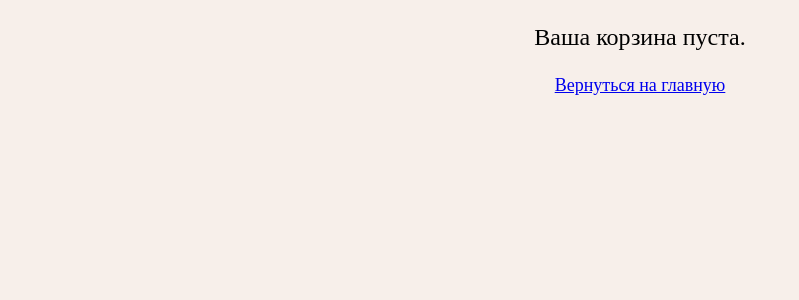
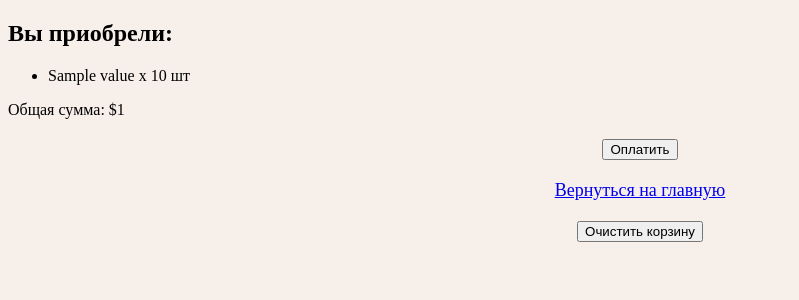
Before and after one commit to Polox2905/main18, a Django app: template templates/third_task/cart.html in a window 1280 px wide. Shown: the top 300 px of the page, without its empty margins (0-799 px from the left). Run offline with Django 4.2, Linux system fonts and the light colour scheme; the template is opened without the code that fills it: most values are stand-ins (such as "Sample title", 1, 10 or a date in 2020).

Commit message:
Fourth commit

```diff
--- a/task3/urls.py
+++ b/task3/urls.py
@@ -1,8 +1,9 @@
 from django.urls import path
-from .views import platform_view, games_view, cart_view
+from .views import platform_view, games_view, cart_view, add_to_cart
 
 urlpatterns = [
     path('', platform_view, name='platform'),
-    path('games/', games_view, name='games'),
+    path('store/', games_view, name='games'),
     path('cart/', cart_view, name='cart'),
+    path('add-to-cart/<slug:item_id>/', add_to_cart, name='add_to_cart'),
 ]
--- a/templates/third_task/cart.html
+++ b/templates/third_task/cart.html
@@ -4,21 +4,35 @@
     <meta charset="utf-8"/>
     <link rel="stylesheet" type="text/css" href="style.css"/>
     <script src="https://code.jquery.com/jquery-3.6.0.min.js"></script>
-    <!-- Можете использовать любые стили и скрипты -->
     <title>Корзина</title>
 </head>
 
 <body style="background-color:#F7EFEA;">
 <div class="container">
-    <!-- Сообщение о пустой корзине -->
-    <p style="font-size: 24px; text-align: center;">Ваша корзина пуста.</p>
+    {% if cart_items %}
+        <h2>Вы приобрели:</h2>
+        <ul>
+            {% for  key, value in cart_items.items %}
+                <li>{{ value.name }} x {{ value.qty }} шт</li>
+            {% endfor %}
 
-    <!-- Кнопка возврата на главную страницу -->
+        </ul>
+
+        <p>Общая сумма: ${{ total_price }}</p>
+
+        <div style="text-align: center; margin-top: 20px;">
+            <button>Оплатить</button>
+        </div>
+    {% else %}
+        <p style="font-size: 24px; text-align: center;">Ваша корзина пуста.</p>
+    {% endif %}
+
     <div style="text-align: center; margin-top: 20px;">
         <a href="{% url 'platform' %}" style="font-size:18px;">Вернуться на главную</a>
     </div>
-</div>
+    <div style="text-align: center; margin-top: 20px;">
+        <button id="clear-cart">Очистить корзину</button>
+    </div>
+
 </body>
 </html>
-
-</html>
--- a/templates/third_task/games.html
+++ b/templates/third_task/games.html
@@ -9,7 +9,7 @@
     {% for key, value in items.items %}
         <div>
             <p>{{ value.name }} - {{ value.price }}</p>
-            <button>Купить</button>
+            <a href="{% url 'add_to_cart' key %}"><button>Купить</button></a>
         </div>
     {% endfor %}
     <br/>
```
Also changed, not shown: task3/views.py (+30 -3 lines), db.sqlite3.
